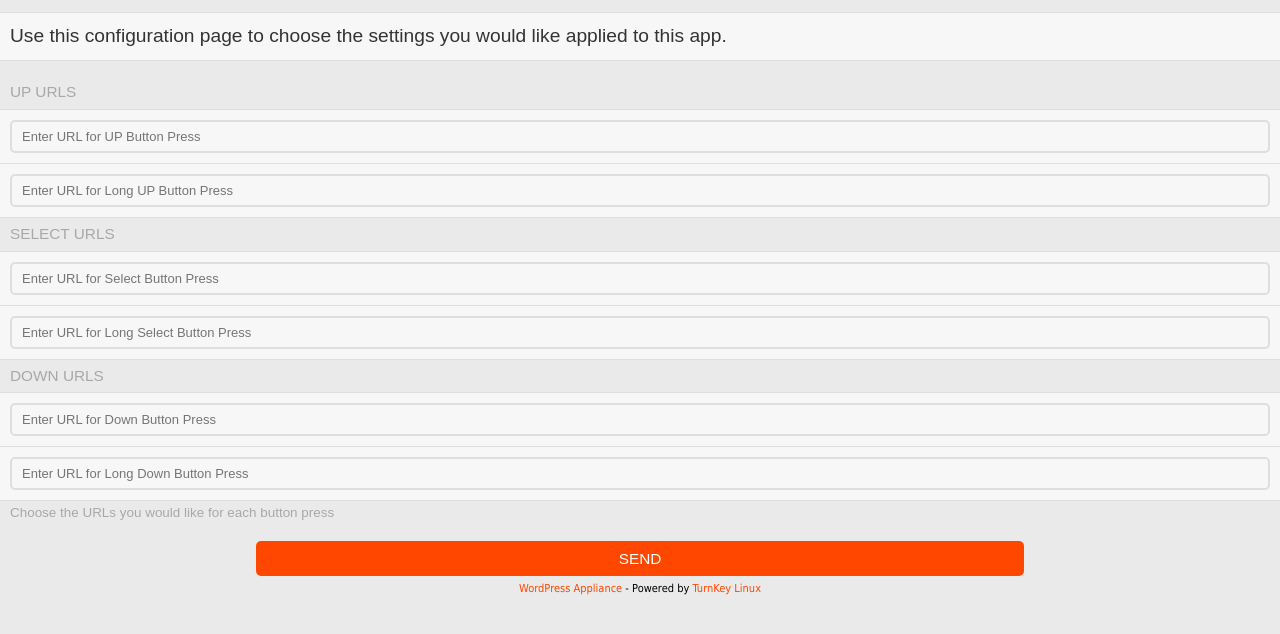
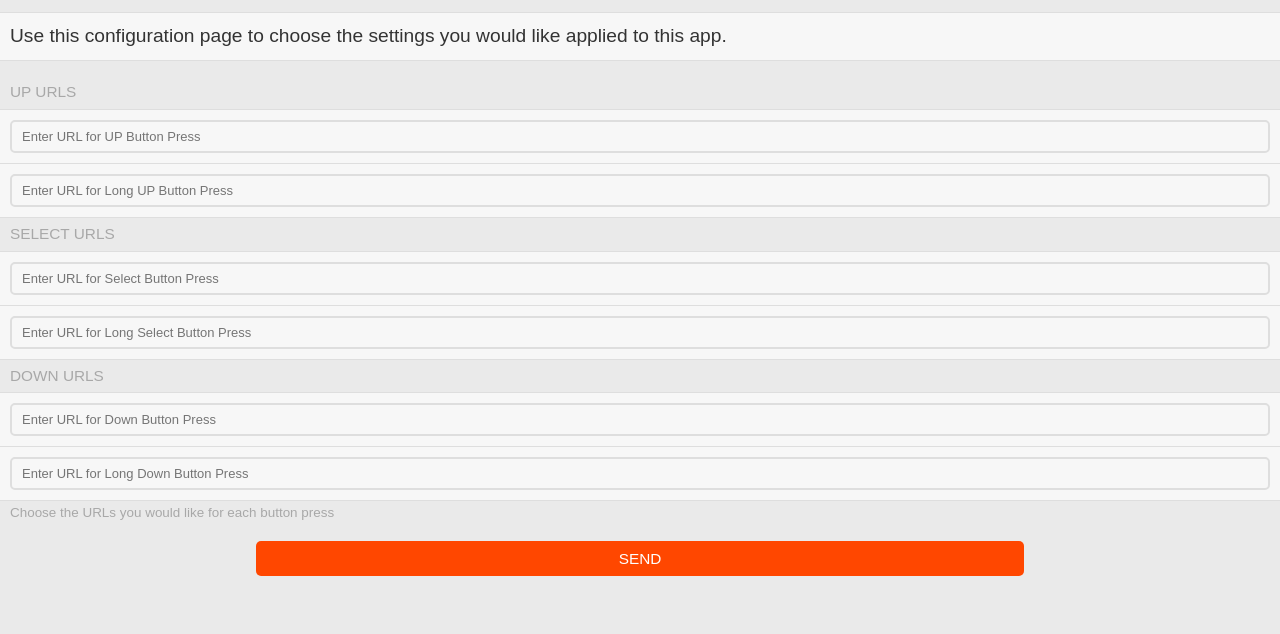
Before and after one commit to NovaGL/HTTPFace, a plain HTML site: page config/index.html in a window 1280 px wide. Shown: the part 60-694 px from the top of the page. Drawn offline with nearby package versions, Linux system fonts and the light colour scheme.

Commit message:
Update index.html

```diff
--- a/config/index.html
+++ b/config/index.html
@@ -95,9 +95,6 @@
     return false
   }
 </script>
-
-
     <script src="http://code.jquery.com/jquery.js"></script>
     <script src="//netdna.bootstrapcdn.com/bootstrap/3.0.0-rc1/js/bootstrap.min.js"></script>
-  <div id='turnkey-credit'> <div> <a href='http://www.turnkeylinux.org/wordpress'>WordPress Appliance</a> - Powered by <a href='http://www.turnkeylinux.org'>TurnKey Linux</a> </div> </div></body>
 </html>
```
